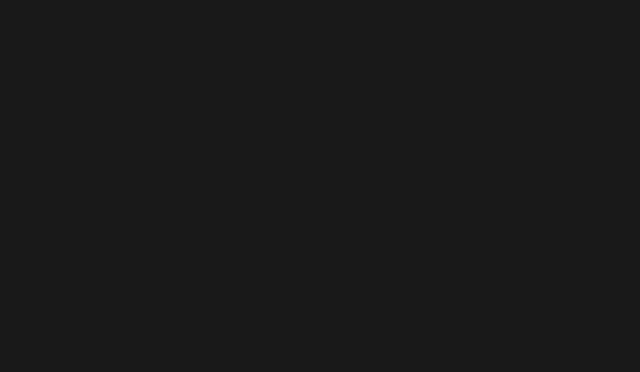
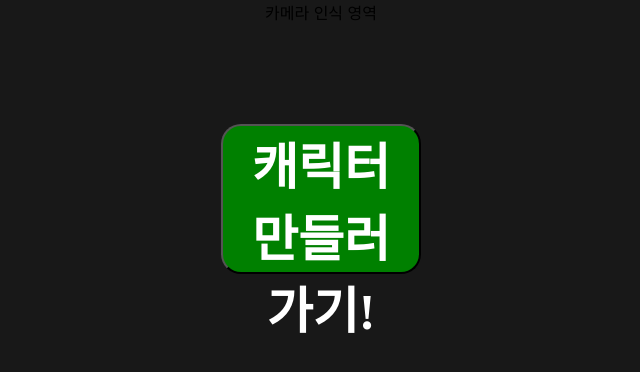
Before and after one commit to seojeong2/KT-Intern-Project-FE, a React (Create React App) app: page /login in a window 1280 px wide. Before the commit this address had no page. Shown: the top 372 px of the page, without its empty margins (319-959 px from the left). Built offline with nearby package versions, Linux system fonts and the light colour scheme; a web font is replaced by a local one.

Commit message:
add login/register

```diff
--- a/src/App.js
+++ b/src/App.js
@@ -9,6 +9,8 @@ import RspIntro from "./pages/RspIntro";
 import DalgonaGame from "./pages/DalgonaGame";
 import MugungwhaGame from "./pages/MugungwhaGame";
 import Retry from "./pages/Retry";
+import Login from "./pages/Login";
+import Register from "./pages/Register";
 
 function App() {
   return (
@@ -27,6 +29,8 @@ function App() {
         <Route exact={true} path="/dalgonagame" element={<DalgonaGame />} />
         <Route exact={true} path="/mugungwhagame" element={<MugungwhaGame />} />
         <Route exact={true} path="/retry" element={<Retry />} />
+        <Route exact={true} path="/login" element={<Login />} />
+        <Route exact={true} path="/register" element={<Register />} />
       </Routes>
     </div>
   );
--- /dev/null
+++ b/src/pages/Login.js
@@ -0,0 +1,23 @@
+import { Style } from "@material-ui/icons";
+import React from "react";
+import { useNavigate } from "react-router-dom";
+import { StyledButton } from "../components/Styled";
+
+const Login = () => {
+  const navigate = useNavigate();
+  return (
+    <div>
+      <div>카메라 인식 영역</div>
+      <StyledButton
+        color="green"
+        style={{ width: "200px", height: "150px" }}
+        onClick={() => {
+          navigate("/register");
+        }}
+      >
+        캐릭터 만들러 가기!
+      </StyledButton>
+    </div>
+  );
+};
+export default Login;
--- /dev/null
+++ b/src/pages/Register.js
@@ -0,0 +1,11 @@
+import React from "react";
+import { HeadTitle } from "../components/Styled";
+
+const Register = () => {
+  return (
+    <div>
+      <HeadTitle>여기 보세요 ~</HeadTitle>
+    </div>
+  );
+};
+export default Register;
--- a/src/pages/Start.js
+++ b/src/pages/Start.js
@@ -17,7 +17,7 @@ const Start = () => {
         <StyledButton
           color="green"
           onClick={() => {
-            navigate("/select");
+            navigate("/login");
           }}
         >
           시작하기
```
